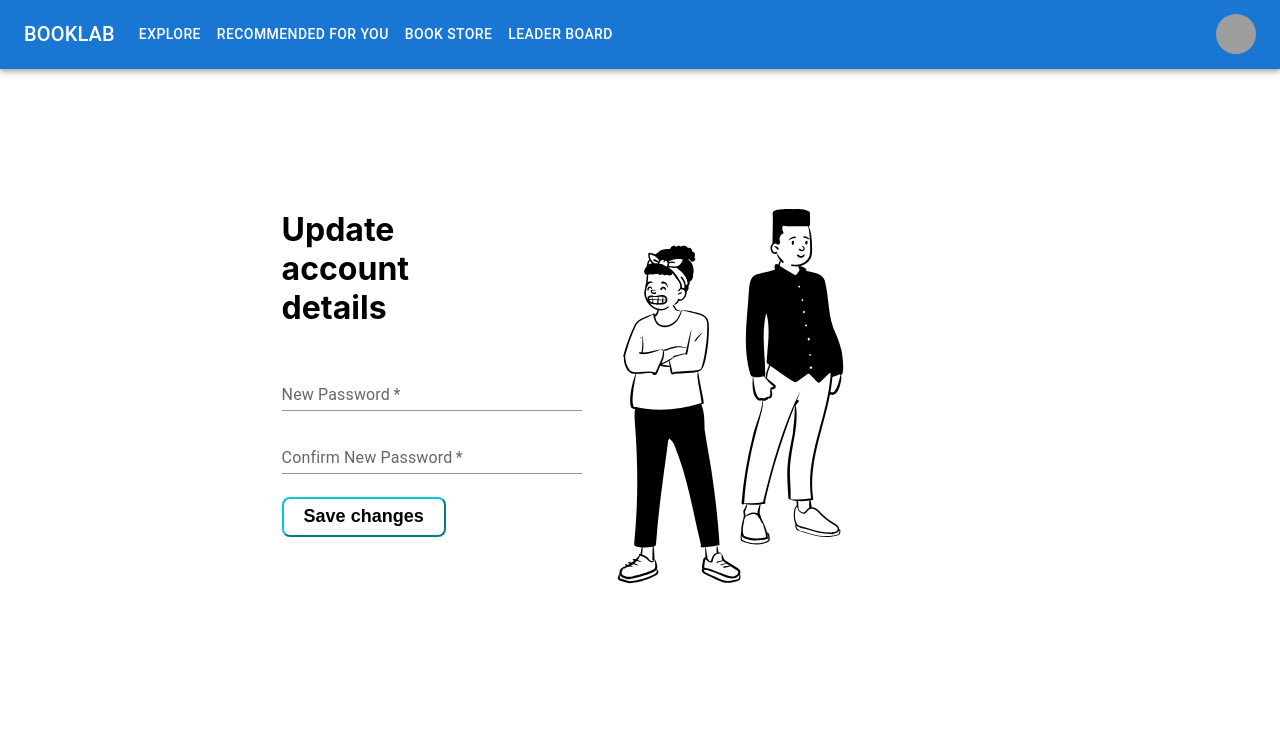
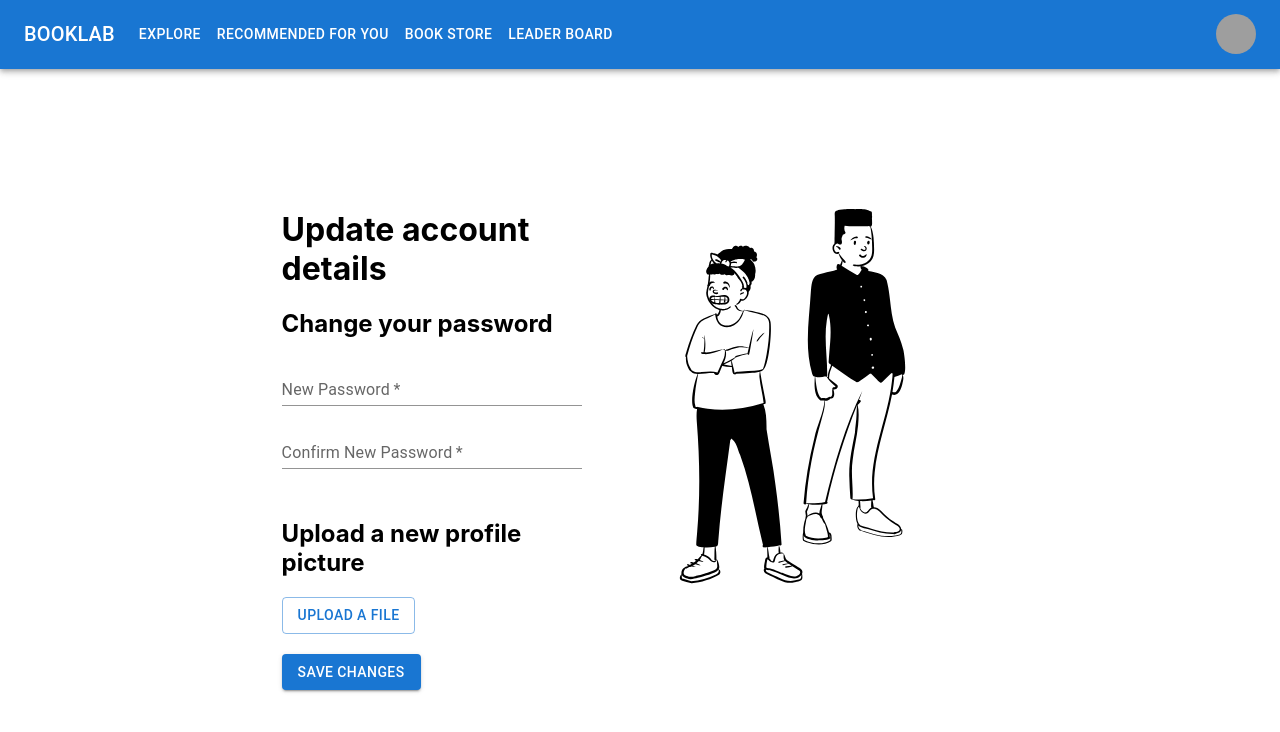
Before and after one commit to leoc-22/capstone-project-3900-w11a-beltd, a React (Create React App) app in the folder Front End/: page /user-settings in a window 1280 px wide. Shown: the top 732 px of the page. Built offline with nearby package versions, Linux system fonts and the light colour scheme; grey boxes are pictures that could not be loaded.

Commit message:
Added upload profile picture button to user settings

```diff
--- a/Front End/src/Pages/signup.js
+++ b/Front End/src/Pages/signup.js
@@ -101,8 +101,8 @@ export default function SignUpPage() {
           localStorage.setItem("name", res["data"]["name"]);
           history.push("/home");
         } else {
-          alert("Error: " + res.status);
-          document.getElementById("loginFailed").hidden = false;
+          document.getElementById("userError").innerText = "ERROR: " + res.status;
+          document.getElementById("signUpFailed").hidden = false;
         }
       });
     } else {
--- a/Front End/src/Pages/userSettings.js
+++ b/Front End/src/Pages/userSettings.js
@@ -1,30 +1,13 @@
 import React, { useState } from "react";
 import { makeStyles } from "@material-ui/core";
 import update from "../Images/update.svg";
-import { Grid, TextField, Button } from "@mui/material";
+import { Grid, TextField, Button, Alert } from "@mui/material";
 import axios from "axios";
 import AuthenicatedTopBar from "../Components/AuthenticatedTopBar";
-
-// import validator from "validator";
 
 const useStyles = makeStyles({
   body: {
     margin: "15vh 22vw",
-  },
-  primaryButton: {
-    height: 40,
-    borderRadius: 8,
-    fontSize: "large",
-    margin: "10% 0",
-    padding: "0 20px",
-    background: "transparent",
-    fontWeight: "bold",
-    borderColor: "#00C9D8",
-    "&:hover": {
-      backgroundColor: "#00C9D8",
-      color: "#fff",
-      cursor: "pointer",
-    },
   },
   link: {
     color: "#00C9D8",
@@ -35,26 +18,10 @@ const useStyles = makeStyles({
   image: {
     marginLeft: "10%",
   },
-  updatedPassword : {
-    color: "#1ca600"
-  }
 });
 
 export default function UserSettingsPage() {
-  //const history = useHistory();
   const classes = useStyles();
-
-  // email validation from: https://www.geeksforgeeks.org/how-to-validate-an-email-in-reactjs/
-  // const [emailError, setEmailError] = useState("");
-  // const validateEmail = (e) => {
-  //   var emailCheck = e.target.value;
-
-  //   if (validator.isEmail(emailCheck)) {
-  //     setEmailError("Valid email :)");
-  //   } else {
-  //     setEmailError("Please enter a valid email!");
-  //   }
-  // };
 
   const [passwordError, setPasswordError] = useState("");
   const validatePassword = (p) => {
@@ -80,9 +47,9 @@ export default function UserSettingsPage() {
     }
   };
 
-  function updatePassword(){
+  function updatePassword() {
     var newPassword = document.getElementById("passwordInput").value;
-    if (matchError == "Passwords match!"){
+    if (matchError == "Passwords match!") {
       axios({
         method: "patch",
         url: "http://localhost:8001/user",
@@ -98,7 +65,7 @@ export default function UserSettingsPage() {
     return;
   }
 
-  function handleReset(data){
+  function handleReset(data) {
     console.log(data);
     document.getElementById("successUpdate").hidden = false;
   }
@@ -108,22 +75,16 @@ export default function UserSettingsPage() {
       <AuthenicatedTopBar></AuthenicatedTopBar>
       <div className={classes.body}>
         <Grid container spacing={3}>
-          <Grid item xs={4}>
+          <Grid item xs={5}>
             <h1>Update account details</h1>
-            <h4 className={classes.updatedPassword} id = "successUpdate" hidden>Password updated</h4>
+            <div id="successUpdate" hidden>
+              <Alert severity="success">
+                  Password updated
+              </Alert>
+            </div>
             <div>
               <form>
-                {/* <TextField
-                  required
-                  label="Email"
-                  variant="standard"
-                  style={{
-                    width: 300,
-                    marginTop: 20,
-                  }}
-                  onChange={(e) => validateEmail(e)}
-                  helperText={emailError}
-                ></TextField> */}
+                <h2>Change your password</h2>
                 <TextField
                   required
                   id="passwordInput"
@@ -132,7 +93,6 @@ export default function UserSettingsPage() {
                   type="password"
                   style={{
                     width: 300,
-                    marginTop: 15,
                   }}
                   onChange={(p) => validatePassword(p)}
                   helperText={passwordError}
@@ -150,10 +110,22 @@ export default function UserSettingsPage() {
                   onChange={(p) => passwordMatch(p)}
                   helperText={matchError}
                 ></TextField>
-                <br></br>
+                <h2 style={{ marginTop: 50 }}>Upload a new profile picture</h2>
+                <Button
+                  variant="outlined"
+                  component="label"
+                >
+                  Upload a file
+                  <input
+                    type="file"
+                    hidden
+                  />
+                </Button>
+                <br />
+                <br />
                 <Button
                   disableRipple
-                  class={classes.primaryButton}
+                  variant="contained"
                   onClick={() => updatePassword()}
                   id="submit"
                   value="Submit"
```
